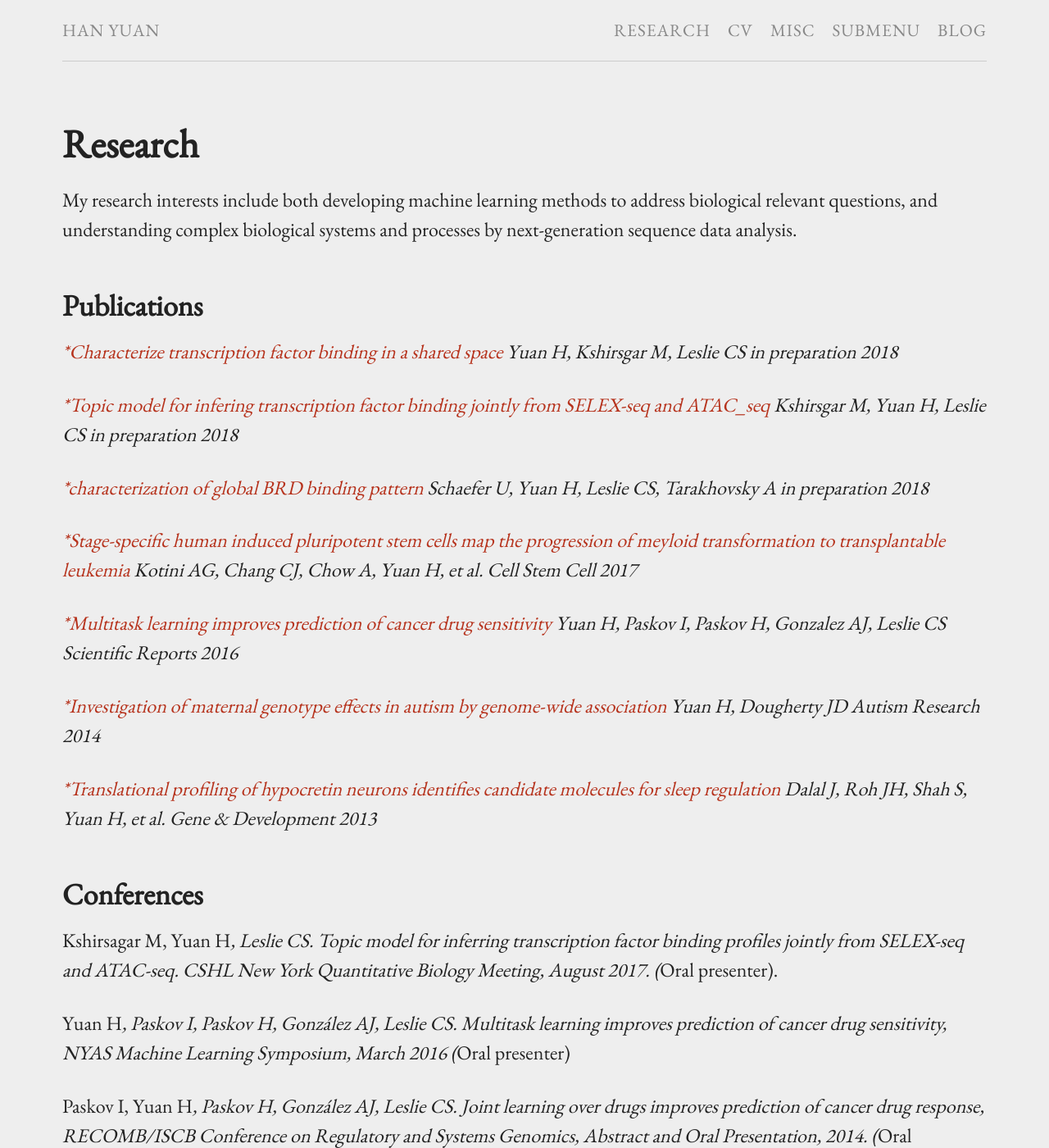
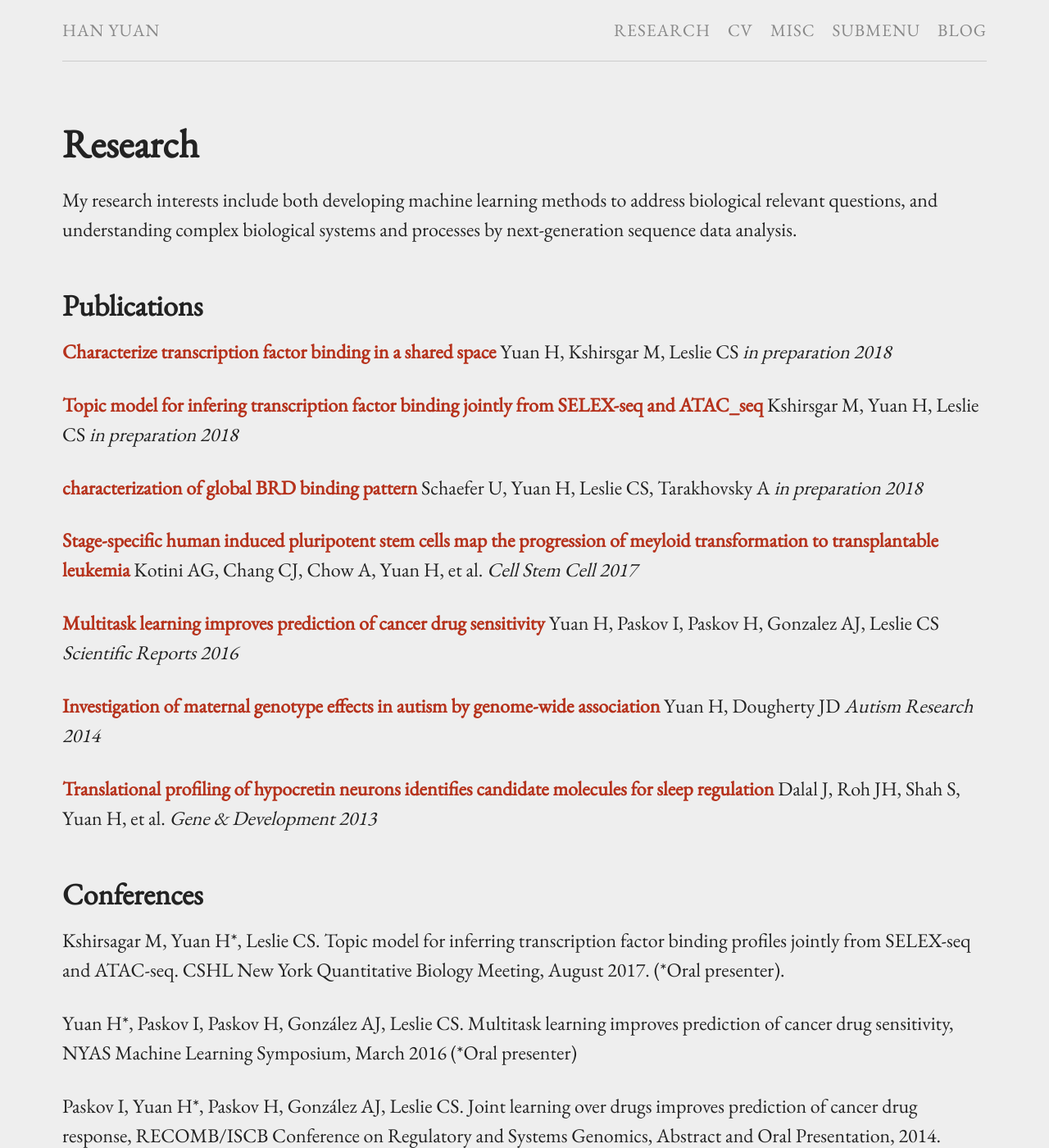
Before and after one commit to hy395/hy395.github.io, a Jekyll site: the page built from research.md, in a window 1280 px wide and 1400 px high. Shown: the whole window at 82% size. Built offline with Jekyll 4.4.1, drawn with Linux system fonts in a browser that asks for light colours; some of the changed text lies outside the part shown.

Commit message:
research

```diff
--- a/research.md
+++ b/research.md
@@ -53,18 +53,18 @@ My research interests include both developing machine learning methods to addres
 {% assign thumbnail="left" %}
 
 {% for pub in page.pubs %}
-[**{{pub.title}}*]({% if pub.internal %}{{pub.url | prepend: site.baseurl}}{% else %}{{pub.url}}{% endif %})
-*{{pub.author}}*
+[**{{pub.title}}**]({% if pub.internal %}{{pub.url | prepend: site.baseurl}}{% else %}{{pub.url}}{% endif %})
+{{pub.author}}
 *{{pub.journal}}*
 *{{pub.year}}*
 
 {% endfor %}
 
 ## Conferences
-Kshirsagar M, Yuan H*, Leslie CS. Topic model for inferring transcription factor binding profiles jointly from SELEX-seq and ATAC-seq. CSHL New York Quantitative Biology Meeting, August 2017. (*Oral presenter).
+Kshirsagar M, Yuan H\*, Leslie CS. Topic model for inferring transcription factor binding profiles jointly from SELEX-seq and ATAC-seq. CSHL New York Quantitative Biology Meeting, August 2017. (*Oral presenter).
 
-Yuan H*, Paskov I, Paskov H, González AJ, Leslie CS. Multitask learning improves prediction of cancer drug sensitivity, NYAS Machine Learning Symposium, March 2016 (*Oral presenter)
+Yuan H\*, Paskov I, Paskov H, González AJ, Leslie CS. Multitask learning improves prediction of cancer drug sensitivity, NYAS Machine Learning Symposium, March 2016 (*Oral presenter)
 
-Paskov I, Yuan H*, Paskov H, González AJ, Leslie CS. Joint learning over drugs improves prediction of cancer drug response, RECOMB/ISCB Conference on Regulatory and Systems Genomics, Abstract and Oral Presentation, 2014. (*Oral presenter)
+Paskov I, Yuan H\*, Paskov H, González AJ, Leslie CS. Joint learning over drugs improves prediction of cancer drug response, RECOMB/ISCB Conference on Regulatory and Systems Genomics, Abstract and Oral Presentation, 2014. (*Oral presenter)
 
 Dougherty JD, Yuan H, Constantino JN. Testing the Molecular Genetic Basis of Transmission of Autism Risk by Healthy Mothers, the International Meeting for Autism Research, Donostia, Spain, 2013.
```
